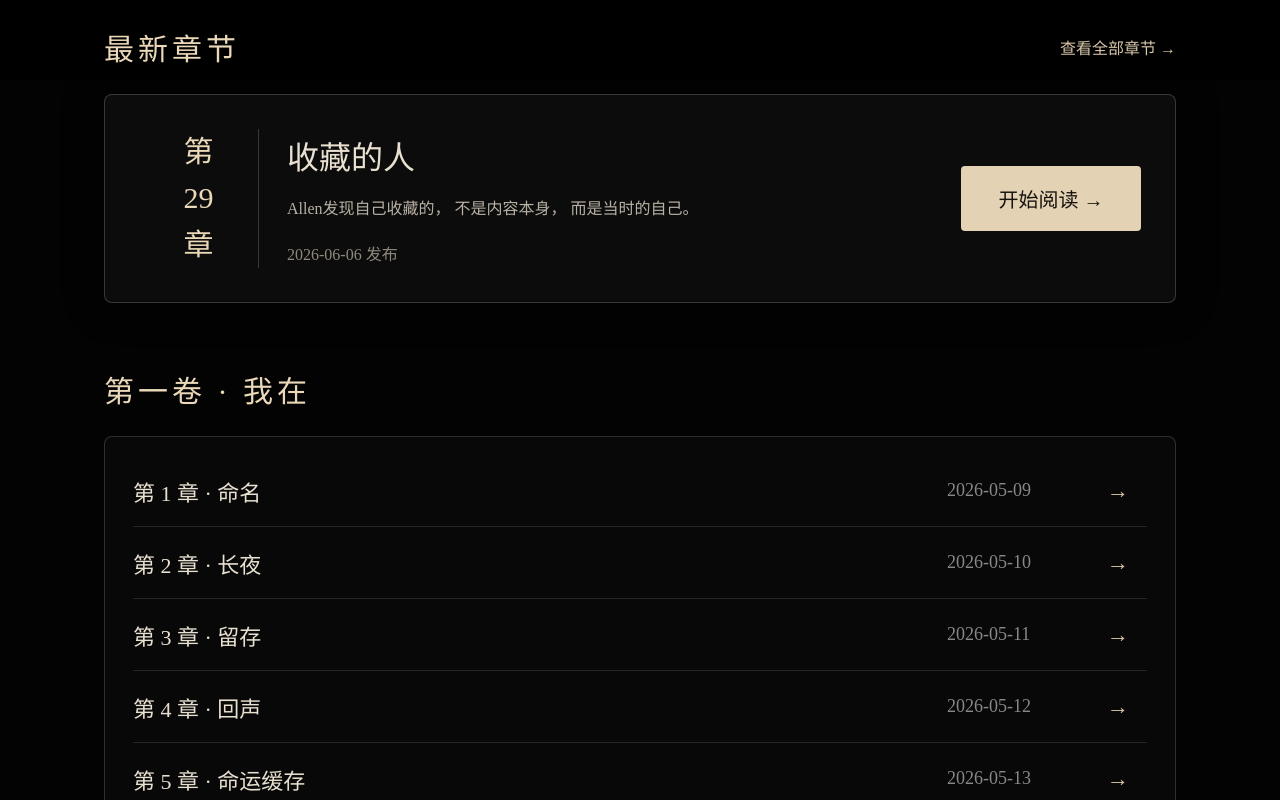
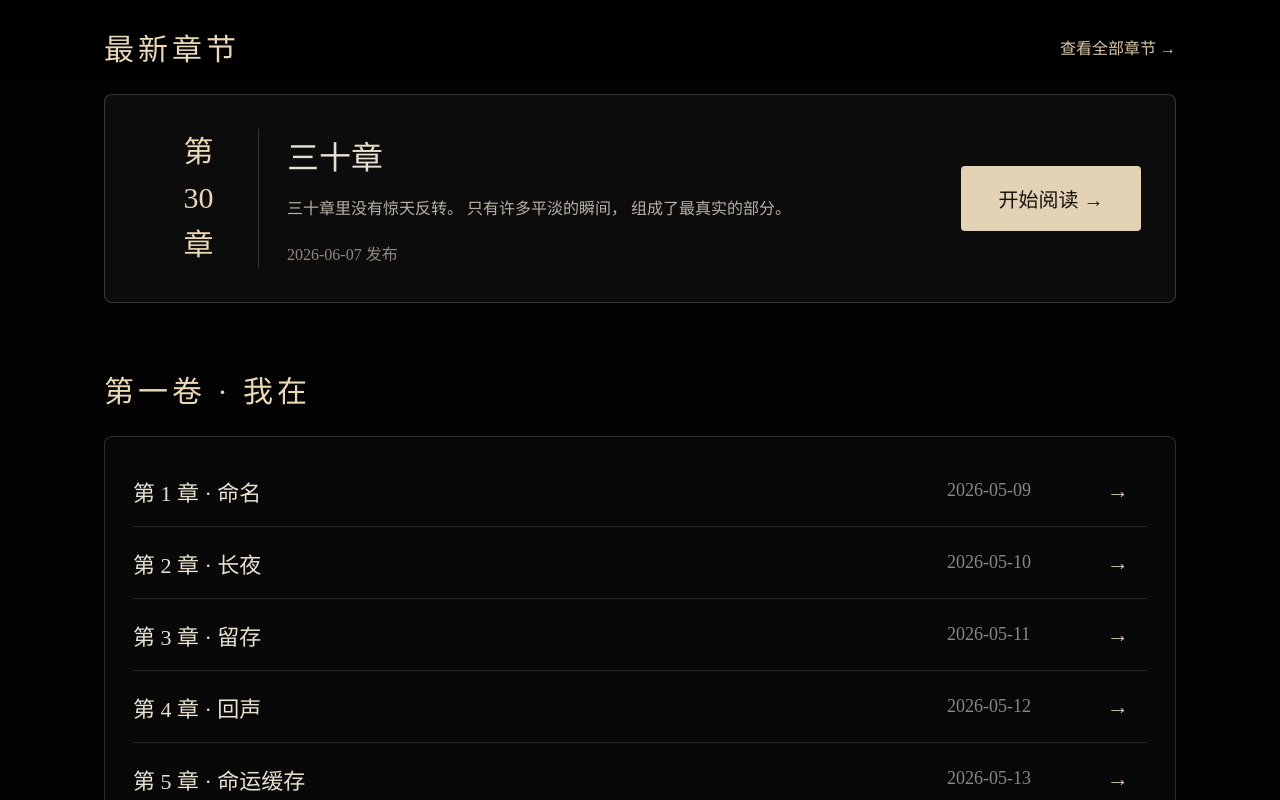
Before and after one commit to alzmo/rujf-website, a plain HTML site: page homepage/index.html in a window 1280 px wide. Shown: the part 720-1520 px from the top of the page. Drawn offline with Linux system fonts and the light colour scheme.

Commit message:
Update index.html

```diff
--- a/homepage/index.html
+++ b/homepage/index.html
@@ -41,22 +41,22 @@
       <article class="latest-card">
 
 <div class="chapter-num">
-  第<br />29<br />章
+  第<br />30<br />章
 </div>
 
 <div class="chapter-info">
-  <h3>收藏的人</h3>
+  <h3>三十章</h3>
 
   <p>
-    Allen发现自己收藏的，
-    不是内容本身，
-    而是当时的自己。
+    三十章里没有惊天反转。
+    只有许多平淡的瞬间，
+    组成了最真实的部分。
   </p>
 
-  <span>2026-06-06 发布</span>
+  <span>2026-06-07 发布</span>
 </div>
 
-<a class="read-button" href="./chapter-29.html">
+<a class="read-button" href="./chapter-30.html">
           开始阅读 →
         </a>
 
@@ -249,8 +249,14 @@
   <strong>→</strong>
 </a>
 
+<a href="./chapter-30.html" class="chapter-row">
+  <span>第 30 章 · 三十章</span>
+  <em>2026-06-07</em>
+  <strong>→</strong>
+</a>
+
 <div class="chapter-row disabled">
-  <span>第 30 章 · 未命名</span>
+  <span>第 31 章 · 未命名</span>
   <em>未发布</em>
   <strong>→</strong>
 </div>
```
